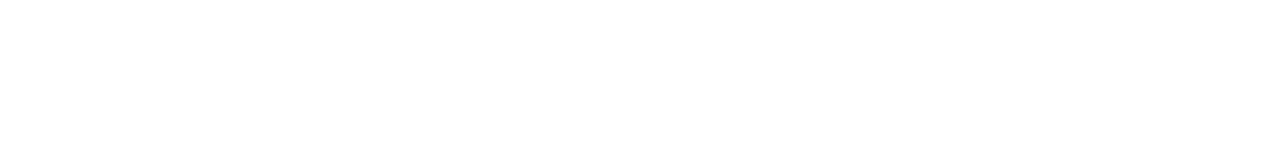
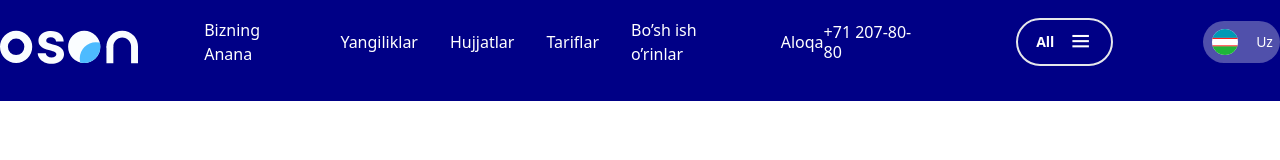
Before and after one commit to Nani7008/oson.uz, a website: page index.html in a window 1280 px wide. Drawn offline with nearby package versions, Linux system fonts and the light colour scheme.

Commit message:
added header

```diff
--- a/index.html
+++ b/index.html
@@ -3,10 +3,55 @@
   <head>
     <meta charset="UTF-8" />
     <meta name="viewport" content="width=device-width, initial-scale=1.0" />
-    <title>OSON.uz</title>
+    <title>OSON O`zbekistonning elektron to`lov tizimi</title>
+    <link rel="icon" href="./assets/icons/logo-o.png">
+    <link href='https://unpkg.com/boxicons@2.1.4/css/boxicons.min.css' rel='stylesheet'>
     <script src="https://cdn.tailwindcss.com"></script>
+    <link href="https://fonts.googleapis.com/css2?family=Poppins:ital,wght@0,100;0,200;0,300;0,400;0,500;0,600;0,700;0,800;0,900;1,100;1,200;1,300;1,400;1,500;1,600;1,700;1,800;1,900&display=swap" rel="stylesheet">
   </head>
   <body>
+    <header class="bg-[#000086] h-[101px]">
+      <div class="container mx-auto w-max:[1398px]">
+        <nav class="flex justify-between items-center">
+          <div class="flex items-center justify-between gap-[66px]">
+            <div class="logo">
+              <img src="./assets/icons/logo.svg" alt="logo" width="140" height="84">
+              </div>
+              <ul class="flex items-center justify-between gap-8">
+                <li>
+                  <a href="#" class="font-poppins font-normal text-base leading-6 text-white hover:underline">Bizning Anana</a>
+                </li>
+                <li>
+                  <a href="#" class="font-poppins font-normal text-base leading-6 text-white hover:underline">Yangiliklar</a>
+                </li>
+                <li>
+                  <a href="#" class="font-poppins font-normal text-base leading-6 text-white hover:underline">Hujjatlar</a>
+                </li>
+                <li>
+                  <a href="#" class="font-poppins font-normal text-base leading-6 text-white hover:underline">Tariflar</a>
+                </li>
+                <li>
+                  <a href="#" class="font-poppins font-normal text-base leading-6 text-white hover:underline">Bo’sh ish o’rinlar</a>
+                </li>
+                <li>
+                  <a href="#" class="font-poppins font-normal text-base leading-6 text-white hover:underline">Aloqa</a>
+                </li>
+              </ul>
+            </div>
+            <div class="flex items-center justify-between gap-[90px]">
+            <a href="tel+71  207-80-80" class="font-Inter font-normal text-base leading-5 text-white hover:underline">+71  207-80-80</a>
+            <span class="flex items-center gap-[14px] text-white border-2 py-[10px] px-[18px] rounded-[38px]">
+              <p class="font-poppins font-semibold text-[14px] leading-[19px]">All</p>
+              <i class='bx bx-menu bx-sm'></i>
+            </span>
+            <span class="flex gap-[18px] items-center px-[9px] py-2 rounded-[23px] bg-[#5050AB]">
+              <img src="./assets/icons/uzflag.svg" alt="uz-flag">
+              <p class="text-white font-Inter font-medium text-[14px] leading-4">Uz</p>
+            </span>
+          </div>
+        </nav>
+      </div>
+    </header>
 
   </body>
 </html>
```
Also changed, not shown: assets/icons/app-store.svg (added), assets/icons/facebook.svg (added), assets/icons/google play.svg (added), assets/icons/instagram.svg (added), assets/icons/left-line.svg (added), assets/icons/location.svg (added), assets/icons/logo-blue.png (added), assets/icons/logo-o.png (added), assets/icons/logo.svg (added), assets/icons/mail.svg (added), assets/icons/right-line.svg (added), assets/icons/telegram.svg (added), assets/icons/uzflag.svg (added), assets/icons/youtube.svg (added).
